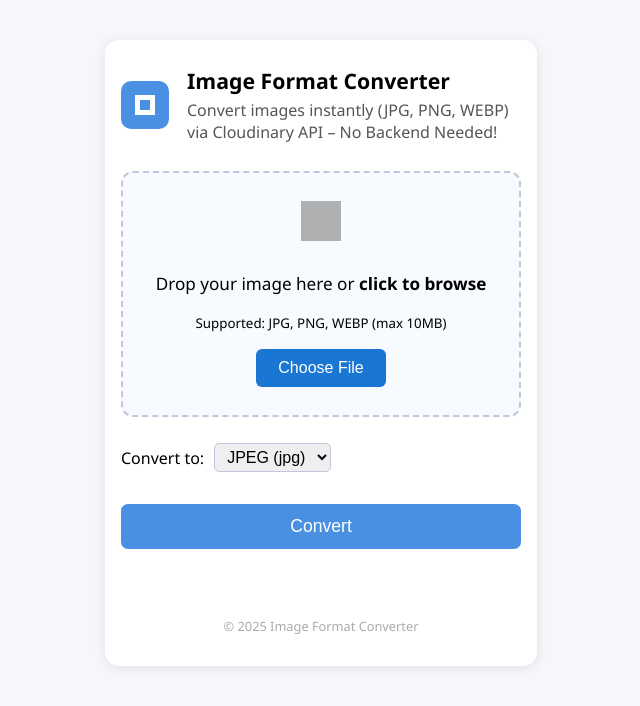
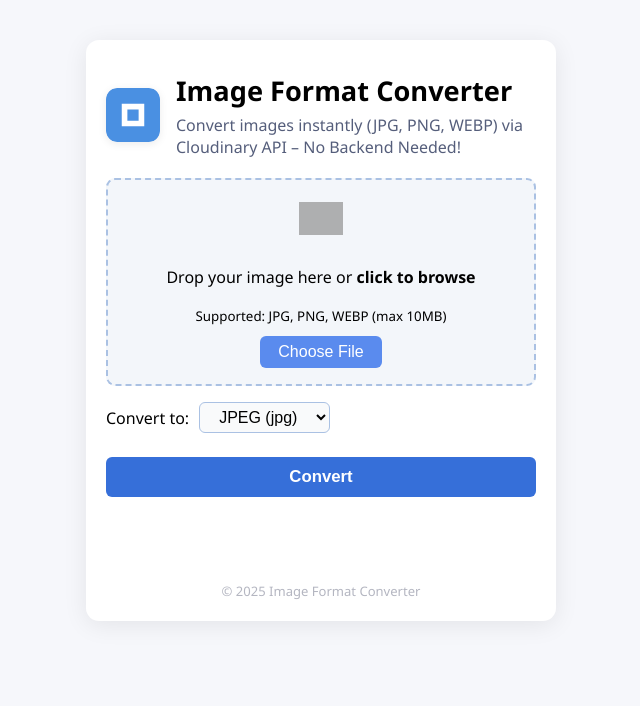
Before and after one commit to pejuangreceh5/Image-Converter-Pro-, a website: page public/index.html in a window 1280 px wide. Shown: the whole page, without its empty margins (319-959 px from the left). Drawn offline with Linux system fonts and the light colour scheme; grey boxes are pictures that could not be loaded.

Commit message:
Update style.css

```diff
--- a/public/style.css
+++ b/public/style.css
@@ -1,44 +1,46 @@
 body {
+  background: #f6f7fb;
+  font-family: 'Segoe UI', Arial, sans-serif;
   margin: 0;
-  font-family: 'Segoe UI', Arial, sans-serif;
-  background: #f5f7fa;
+  padding: 0;
   min-height: 100vh;
 }
 
 .main-container {
-  max-width: 400px;
-  margin: 2.5rem auto;
+  max-width: 430px;
+  margin: 40px auto 0 auto;
   background: #fff;
-  border-radius: 14px;
-  box-shadow: 0 2px 12px rgba(0,0,0,0.09);
-  padding: 26px 16px 30px 16px;
-  display: flex;
-  flex-direction: column;
-  gap: 20px;
+  box-shadow: 0 4px 24px 0 rgba(0,0,0,0.08);
+  border-radius: 13px;
+  padding: 32px 20px 20px 20px;
 }
 
 .header-section {
   display: flex;
   align-items: center;
-  gap: 18px;
-  margin-bottom: 8px;
+  gap: 16px;
+  margin-bottom: 20px;
 }
 
 .logo {
-  width: 48px;
-  height: 48px;
+  width: 54px;
+  height: 54px;
+  border-radius: 11px;
+  background: #f6f7fb;
+  object-fit: cover;
+  box-shadow: 0 2px 8px 0 rgba(0,0,0,0.08);
 }
 
-.header-section h1 {
-  margin: 0 0 4px 0;
-  font-size: 1.33rem;
-  font-weight: 700;
+h1 {
+  font-size: 1.7rem;
+  margin: 0 0 5px 0;
+  font-weight: 600;
 }
 
-.header-section .desc {
+.desc {
   margin: 0;
+  color: #555e7b;
   font-size: 1rem;
-  color: #555;
 }
 
 .form-section {
@@ -48,117 +50,108 @@
 }
 
 .upload-area {
-  display: flex;
-  flex-direction: column;
-  align-items: center;
-  border: 2px dashed #bfc7d8;
-  border-radius: 12px;
-  background: #f7faff;
-  padding: 28px 10px;
-  margin: 0 0 10px 0;
+  background: #f3f6fa;
+  border: 2px dashed #aac1e3;
+  border-radius: 9px;
+  padding: 22px 10px 16px 10px;
+  text-align: center;
   cursor: pointer;
-  transition: border-color .2s, background .2s;
+  transition: border-color 0.2s;
   position: relative;
 }
 
 .upload-area.dragover {
-  border-color: #4a90e2;
-  background: #eaf6ff;
-}
-
-.upload-content {
-  text-align: center;
+  border-color: #5a8bee;
+  background: #e6eeff;
 }
 
 .upload-icon {
-  width: 40px;
-  height: 40px;
+  width: 44px;
   margin-bottom: 10px;
   opacity: 0.8;
 }
 
-#chooseFileText {
-  font-size: 1.07rem;
+.upload-content {
+  margin-bottom: 10px;
 }
 
 .choose-btn {
-  margin-top: 16px;
-  background: #1976d2;
+  margin-top: 0;
+  background: #5a8bee;
   color: #fff;
   border: none;
   border-radius: 6px;
-  padding: 10px 22px;
+  padding: 7px 18px;
   font-size: 1rem;
   cursor: pointer;
-  transition: background .2s;
+  transition: background 0.17s;
 }
 
-.choose-btn:hover {
-  background: #1565c0;
+.choose-btn:hover, .convert-btn:hover {
+  background: #366fd9;
 }
 
 .select-row {
   display: flex;
   align-items: center;
   gap: 10px;
-  font-size: 1rem;
-  margin-bottom: 8px;
 }
 
 .select-row label {
   font-weight: 500;
 }
 
-.select-row select {
-  padding: 4px 8px;
-  border-radius: 5px;
-  border: 1px solid #bfc7d8;
+select#format {
+  padding: 5px 15px;
   font-size: 1rem;
+  border-radius: 6px;
+  border: 1px solid #aac1e3;
+  background: #f9fafb;
 }
 
 .convert-btn {
-  width: 100%;
-  background: #4a90e2;
+  margin-top: 8px;
+  background: #366fd9;
   color: #fff;
   border: none;
-  border-radius: 7px;
-  font-size: 1.1rem;
-  padding: 12px 0;
+  border-radius: 6px;
+  padding: 10px 0;
+  font-size: 1.05rem;
+  font-weight: 600;
   cursor: pointer;
-  margin-top: 8px;
-  transition: background .2s;
-}
-
-.convert-btn:hover {
-  background: #357abd;
+  transition: background 0.17s;
 }
 
 .result-box {
-  margin-top: 12px;
+  margin-top: 18px;
   text-align: center;
-  font-size: 1rem;
-  color: #1a9d35;
-  word-break: break-all;
+  font-size: 1.05rem;
+  min-height: 30px;
+}
+
+.result-box img {
+  margin-top: 8px;
+  max-width: 100%;
+  border-radius: 6px;
+  box-shadow: 0 2px 12px 0 rgba(90,139,238,0.07);
 }
 
 footer {
+  margin-top: 18px;
   text-align: center;
-  color: #aaa;
-  font-size: 0.96rem;
-  margin-top: 18px;
+  color: #b4b6c1;
+  font-size: 0.98rem;
 }
 
-@media (max-width: 540px) {
+@media (max-width: 600px) {
   .main-container {
     max-width: 99vw;
-    margin: 0.7rem;
-    padding: 12px 2vw 22px 2vw;
+    padding: 8vw 3vw 16vw 3vw;
+    box-shadow: none;
+    border-radius: 0;
   }
-  .header-section h1 {
-    font-size: 1.1rem;
+  .logo {
+    width: 40px;
+    height: 40px;
   }
-  .upload-icon {
-    width: 32px;
-    height: 32px;
   }
-}
```
